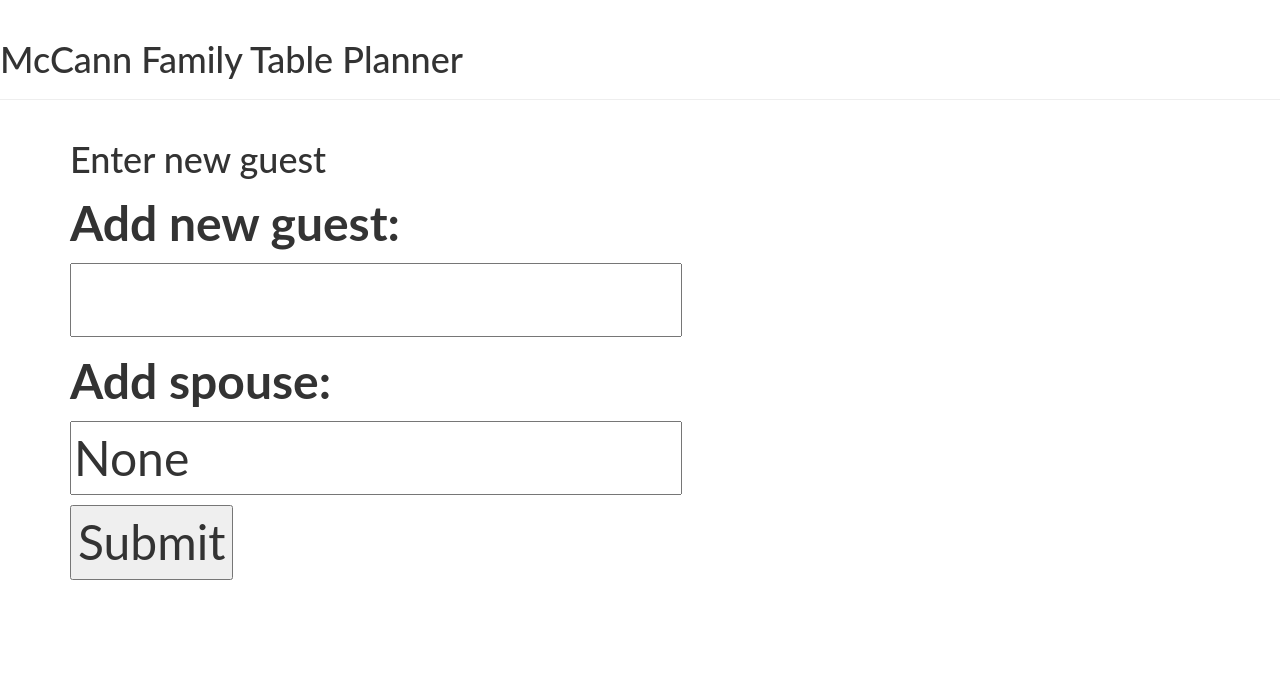
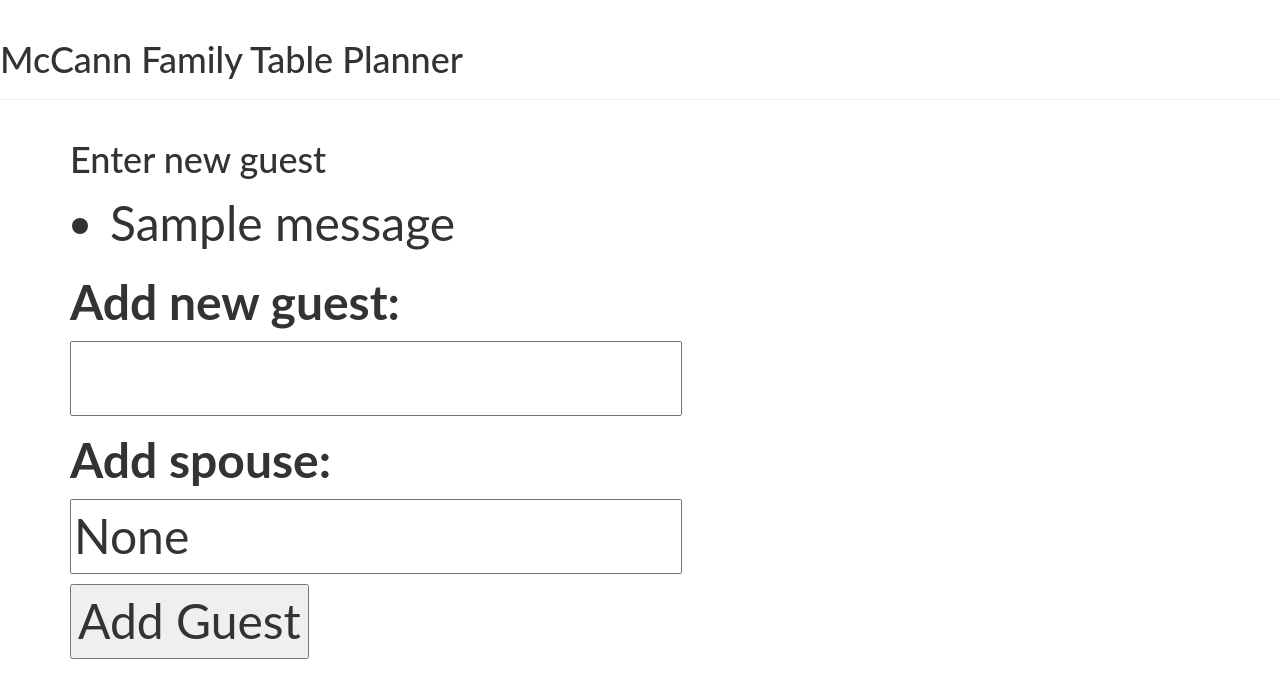
Before and after one commit to Katy600/table-planner, a Django app: page /create-new-guest/ in a window 1280 px wide. Shown: the top 698 px of the page. Run offline with Django 3.2, Linux system fonts and the light colour scheme; one stand-in notice (Sample message) is shown; some libraries are stand-ins or nearby versions.

Commit message:
Add a message alert to say when a guest has been entered

```diff
--- a/table/static/css/table.css
+++ b/table/static/css/table.css
@@ -1,7 +1,7 @@
 body {
 	/*background-image: url('http://starchop.altervista.org/wp-content/uploads/2015/02/Abstract-Blue-Lights-HD-Wallpaper.jpg');*/
 	/*background-image: url('https://images5.alphacoders.com/380/380541.jpg');*/
-	/*background-image: url('https://www.photohdx.com/images/2016/03/grey-soft-fabric-background-texture.jpg');*/
+	background-image: url('https://i.pinimg.com/originals/94/72/d7/9472d7ba214a80b5caf100b75ea8eaa0.jpg');
 	font-family: 'Orbitron', sans-serif;
 	font-size: 30px;
 	color: #43A6E8;
--- a/table/templates/table/enter_guest_details.html
+++ b/table/templates/table/enter_guest_details.html
@@ -8,11 +8,19 @@
 	</p>
 {% endif %}
 
+{% if messages %}
+<ul class="messages">
+    {% for message in messages %}
+    <li{% if message.tags %} class="{{ message.tags }}"{% endif %}>{{ message }}</li>
+    {% endfor %}
+</ul>
+{% endif %}
+
 <form action="" method="post">
 	<table>
 		{{ form.as_p }}
 	</table>
 	{% csrf_token %}
-	<input type="submit" value="Submit">
+	<input type="submit" value="Add Guest">
 </form>
 {% endblock %}
--- a/table/views.py
+++ b/table/views.py
@@ -9,15 +9,13 @@ import datetime
 from table.forms import CreateNewGuests
 from django.core import validators
 from django import forms
-
+from django.contrib import messages
 
 def view_guest_list(request):
   guestlist = GuestList.objects.all()
-  # return render(request, 'table/table_plan.html')
-  return TemplateResponse(request, 'table_plan.html', {'guestlist': GuestList.objects.all()})
+  return TemplateResponse(request, 'table_plan.html', {'guestlist': guestlist})
 
 def search_guests(request):
-# return render(request, 'table/search_guests.html')
   return TemplateResponse(request, 'search_guests.html', {'guestlist': GuestList.objects.all()})
 
 def search(request):
@@ -50,8 +48,8 @@ def new_guests(request):
       elif error == False:
         guest_entered = GuestList(first_name=guest, spouse=spouse)
         guest_entered.save()
+        messages.success(request, 'A new guest %s has been added.' % guest_entered)
         return HttpResponseRedirect('/create-new-guest/completed/')
   else:
       form = CreateNewGuests()
-
       return render(request, 'enter_guest_details.html', {'form': form, 'error': error})
```
Also changed, not shown: README.md, db.sqlite3.
